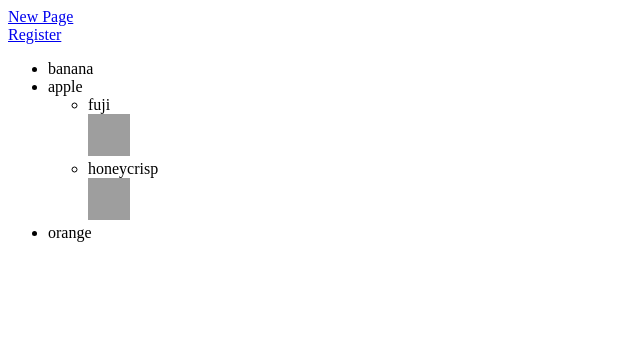
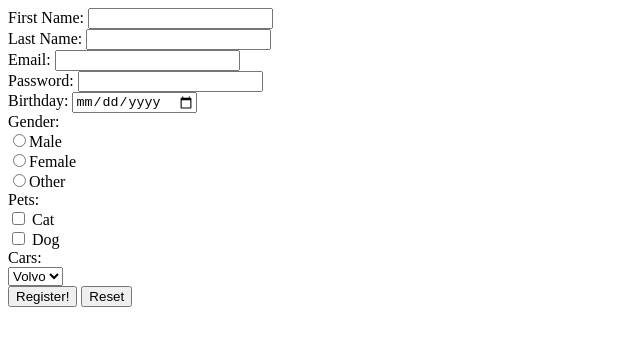
Before and after one commit to edouardmisset/htmlForm, a plain HTML site: page index.html in a window 1280 px wide. Shown: the whole page, without its empty margins (0-640 px from the left). Drawn offline with Linux system fonts and the light colour scheme; grey boxes are pictures that could not be loaded.

Commit message:
deleted other pages. Only index.html left. Need to modify to climbing ascents

```diff
--- a/index.html
+++ b/index.html
@@ -1,21 +1,36 @@
 <!DOCTYPE html>
-<html>
-<head>
-	<title>My first website!</title>
-</head>
-<body>
-	<a href="newpage.html">New Page</a><br>
-	<a href="register.html">Register</a>
-	<ul>
-		<li>banana</li>
-		<li>apple</li>
-		<ul>
-			<li>fuji</li>
-			<img src="http://www.drysparkling.com/wp-content/uploads/2015/04/DRY_Apple_whole-1.jpg" width="42" height="42">
-			<li>honeycrisp</li>
-			<img src="http://www.apples.me/assets/images/honeycrisp.jpg" width="42" height="42">
-		</ul>
-		<li>orange</li>
-	</ul>
-</body>
+<html lang="en">
+  <head>
+    <meta charset="UTF-8" />
+    <meta http-equiv="X-UA-Compatible" content="IE=edge" />
+    <meta name="viewport" content="width=device-width, initial-scale=1.0" />
+    <title>Log Ascent</title>
+  </head>
+  <body>
+    <form method="GET">
+      First Name: <input type="text" name="firstname" /><br />
+      Last Name: <input type="text" name="lasttname" /><br />
+      Email: <input type="email" name="email" /><br />
+      <!-- Updated min to minlength (min is used only for range inputs. Visit here for more info: https://www.w3schools.com/tags/att_input_maxlength.asp) -->
+      Password: <input type="password" name="password" minlength="5" /><br />
+      Birthday: <input type="date" name="birthday" /><br />
+      Gender:<br />
+      <input type="radio" name="gender" value="Male" />Male<br />
+      <input type="radio" name="gender" value="Female" />Female<br />
+      <input type="radio" name="gender" value="Other" />Other<br />
+      Pets: <br />
+      <!-- ******
+			See if you can play around with the below checkboxes and add the "value" attribute. How will this change the query string when you click "Register"?
+		***** -->
+      <input type="checkbox" name="cat" /> Cat<br />
+      <input type="checkbox" name="dog" /> Dog<br />
+      Cars: <br />
+      <select name="cars">
+        <option value="volvo">Volvo</option>
+        <option value="audi">Audi</option></select
+      ><br />
+      <input type="submit" value="Register!" />
+      <input type="reset" />
+    </form>
+  </body>
 </html>
```
Also changed, not shown: newpage.html (deleted, +0 -12 lines), register.html (deleted, +0 -33 lines).
